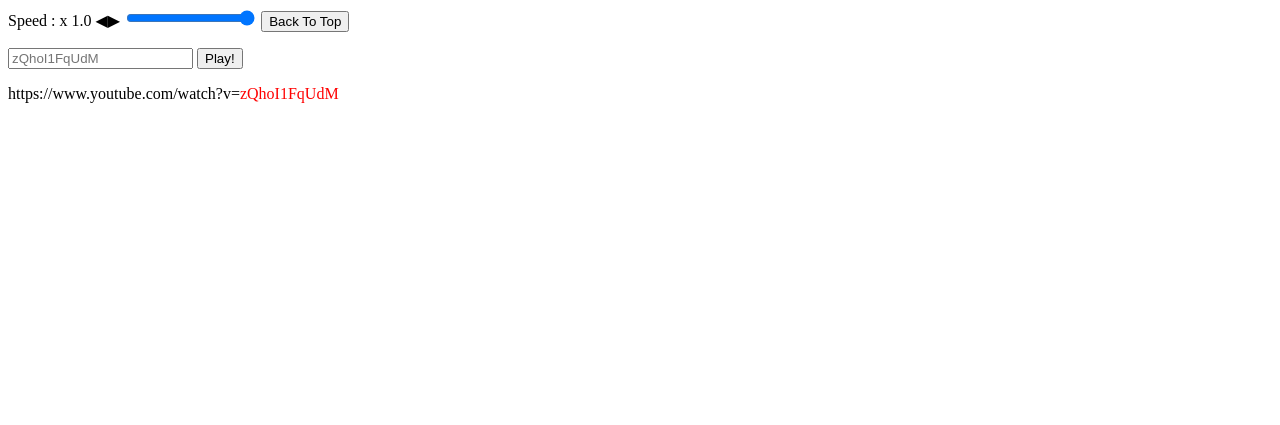
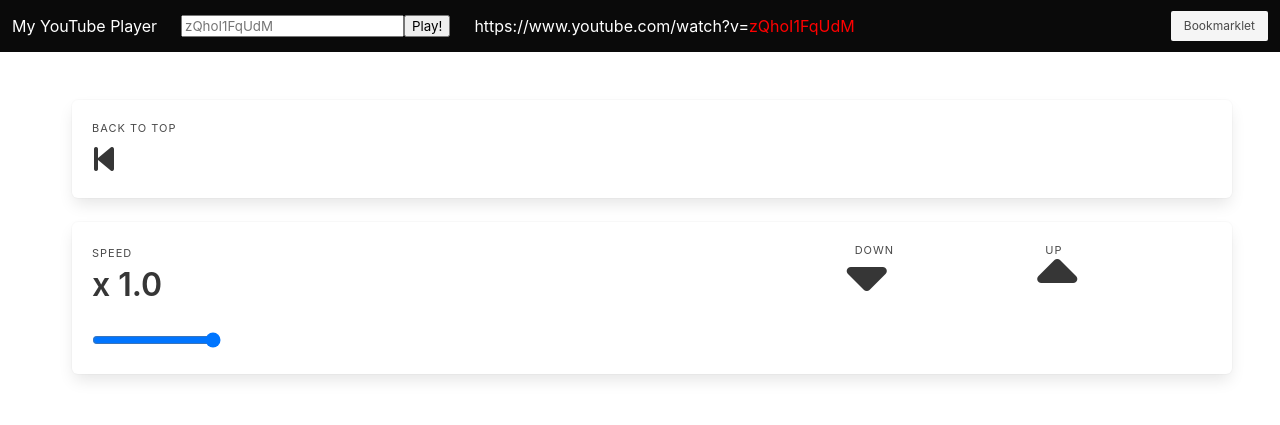
Before and after one commit to owky/repeat-video, a plain HTML site: page player.html in a window 1280 px wide. Drawn offline with nearby package versions, Linux system fonts and the light colour scheme.

Commit message:
Use Bulma.

```diff
--- a/player.html
+++ b/player.html
@@ -2,11 +2,91 @@
 <meta lang='ja'>
 <head>
   <meta charset="UTF-8">
+  <meta name="viewport" content="width=device-width, initial-scale=1">
   <title>Repeat YouTube Video</title>
+  <link rel="stylesheet" href="https://cdn.jsdelivr.net/npm/bulma@0.9.1/css/bulma.min.css">
+  <script src="https://kit.fontawesome.com/91b57af349.js" crossorigin="anonymous"></script>
 </head>
 
 <body>
-  <div id="player"></div>
+  <nav class="navbar is-black">
+    <div class="navbar-brand">
+      <div class="navbar-item">
+	My YouTube Player
+      </div>
+    </div>
+    <div class="navbar-menu">
+      <div class="navbar-start">
+	<div class="navbar-item">
+	  <input type="text" id="video_id" value="" placeholder="zQhoI1FqUdM">
+	  <button onclick="changeVideo()">Play!</button>
+	</div>
+	<div class="navbar-item">
+	  https://www.youtube.com/watch?v=<font color="red">zQhoI1FqUdM</font>
+	</div>
+      </div>
+      <div class="navbar-end">
+	<div class="navbar-item">
+	  <a class="button is-light is-small" href="javascript:url=location.href;var reg=new RegExp(/https:\/\/www\.youtube\.com\/watch\?v=([^&]+)/);url.match(reg)?location.href='http://192.168.11.60:8080/player.html?vid='+url.match(reg)[1]:alert('Youtube video is not found.');">Bookmarklet</a>
+	</div>
+      </div>
+    </div>
+  </nav>
+
+  <section class="section">
+  <div class="columns">
+    <div class="column is-narrow">
+      <div id="player"></div>
+    </div>
+
+    <div class="column">
+
+      <div class="box">
+	<div>
+	  <p class="heading">Back to top</p>
+	  <p class="title">
+	    <span class="icon" onclick="backToTop()">
+	      <i class="fas fa-step-backward"></i>
+	    </span>
+	  </p>
+	</div>
+      </div>
+
+      <div class="box">
+	<div class="columns is-vcentered is-multiline">
+	  <div class="column is-8">
+	    <div>
+	      <p class="heading">Speed</p>
+	      <p class="title">
+		x <span id="speed">1.0</span>
+	      </p>
+	    </div>
+	  </div>
+	  <div class="column is-2">
+	    <p class="heading">down</p>
+	    <p class="title">
+	      <span class="icon" onclick="speedDown()">
+		<i class="fas fa-2x fa-caret-down"></i>
+	      </span>
+	    </p>
+	  </div>
+	  <div class="column is-2">
+	    <p class="heading">up</p>
+	    <p class="title">
+	      <span class="icon" onclick="speedUp()">
+		<i class="fas fa-2x fa-caret-up"></i>
+	      </span>
+	    </p>
+	  </div>
+	  <div class="column is-12">
+	    <input id="speedSlider" type="range" value="100" step="10" oninput="changeSpeed()">
+	  </div>
+	</div>
+      </div>
+
+    </div>
+  </div>
+</section>
 
   <script>
     var video_id = 'HhZW-XZShhs';
@@ -22,8 +102,6 @@
     var player;
     function onYouTubeIframeAPIReady() {
 	player = new YT.Player('player', {
-	    height: '360',
-	    width: '640',
 	    videoId: video_id,
 	    events: {}
 	});
@@ -49,21 +127,5 @@
     }
   </script>
 
-  Speed : x
-  <span id="speed">1.0</span>
-  <span onclick="speedDown()">◀</span><span onclick="speedUp()">▶</span>
-  <input id="speedSlider" type="range" value="100" step="10" oninput="changeSpeed()">
-
-  <button onclick="backToTop()">Back To Top</button>
-
-  <p>
-    <input type="text" id="video_id" value="" placeholder="zQhoI1FqUdM">
-    <button onclick="changeVideo()">Play!</button>
-  </p>
-  https://www.youtube.com/watch?v=<font color="red">zQhoI1FqUdM</font>
-
-  <p>
-    <a href="url=location.href;var reg=new RegExp(/https:\/\/www\.youtube\.com\/watch\?v=([^&]+)/);url.match(reg)?location.href='http://192.168.11.60:8080/player.html?vid='+url.match(reg)[1]:alert('Youtube video is not found.');">
-  </p>
 </body>
 </html>
```
